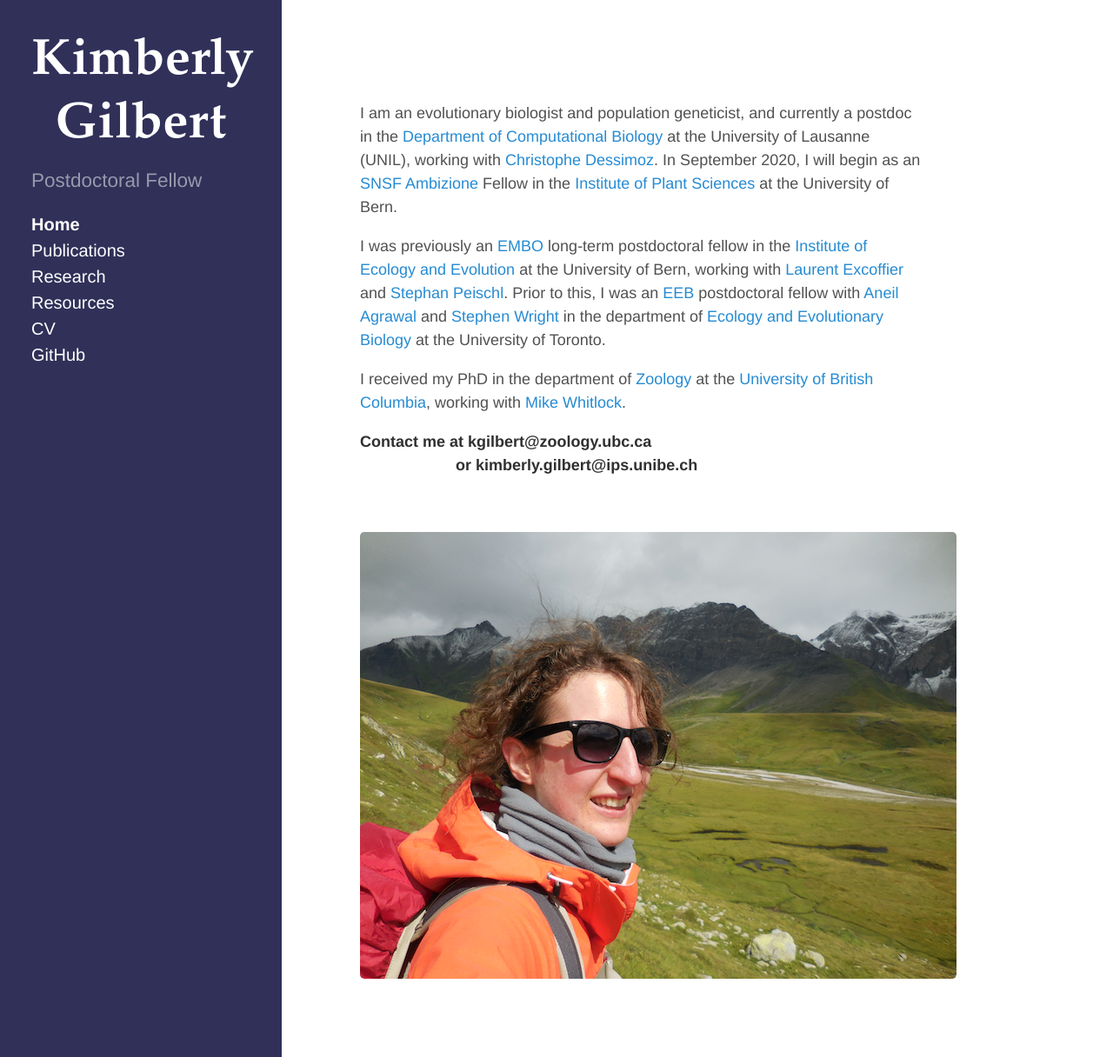
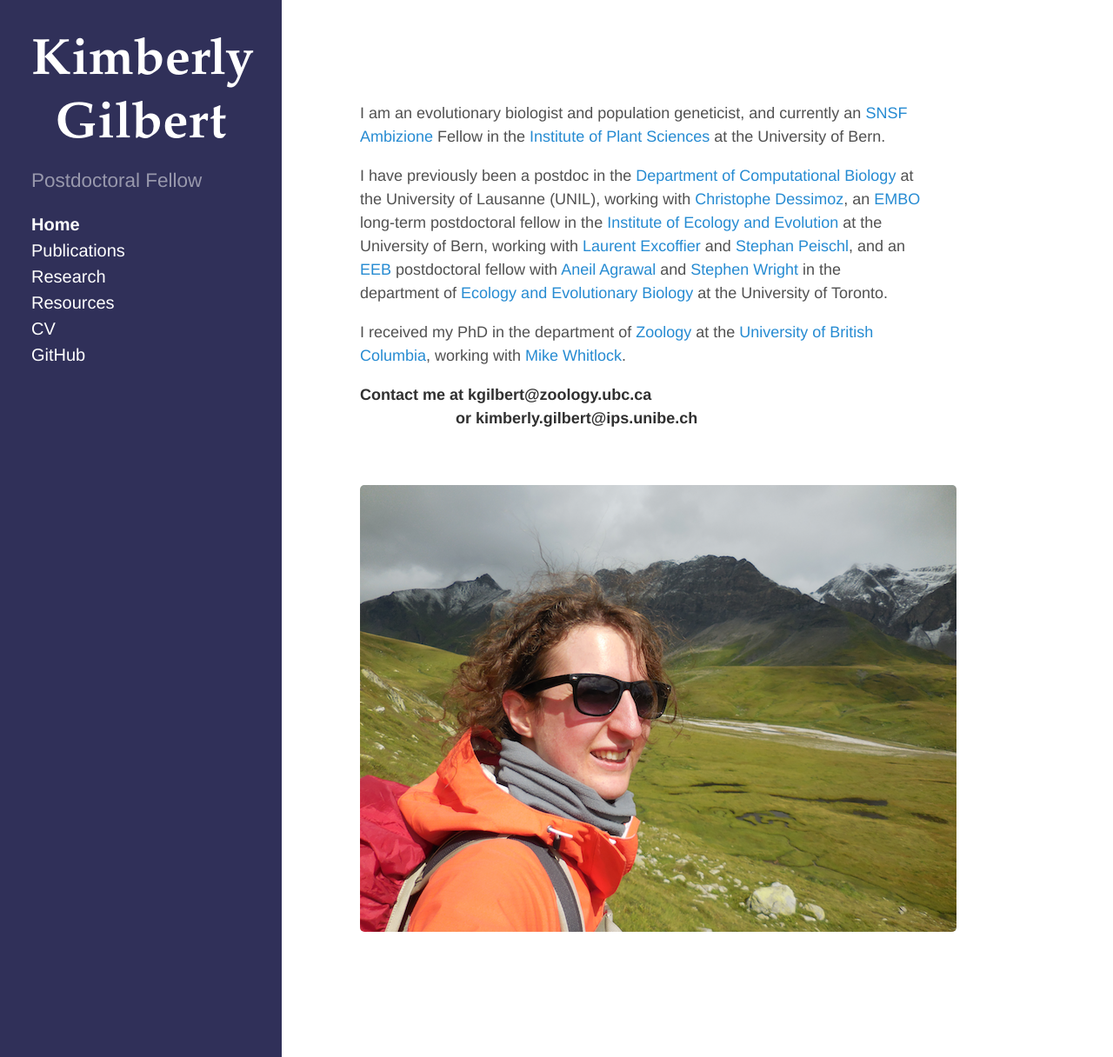
Before and after one commit to kjgilbert/kjgilbert.github.io, a Jekyll site: the page built from index.md, in a window 1280 px wide and 1216 px high. Shown: the whole window at 87% size. Built offline with Jekyll 4.4.1, drawn with Linux system fonts in a browser that asks for light colours; Markdown is read by kramdown in place of the engine named in the settings.

Commit message:
update description

```diff
--- a/index.md
+++ b/index.md
@@ -7,17 +7,20 @@ title: Home
 &nbsp;
 
 
-I am an evolutionary biologist and population geneticist, and currently a postdoc in the [Department of Computational Biology](https://www.unil.ch/dbc/en/home.html)
-at the University of Lausanne (UNIL), working with [Christophe Dessimoz](https://lab.dessimoz.org/).
-In September 2020, I will begin as an [SNSF Ambizione](http://www.snf.ch/en/funding/careers/ambizione/Pages/default.aspx)
-Fellow in the [Institute of Plant Sciences](http://www.ips.unibe.ch/) at the University of Bern.
+I am an evolutionary biologist and population geneticist, and currently an [SNSF Ambizione](http://www.snf.ch/en/funding/careers/ambizione/Pages/default.aspx)
+Fellow in the [Institute of Plant Sciences](http://www.ips.unibe.ch/)
+at the University of Bern.
 
-I was previously an [EMBO](http://www.embo.org/) long-term postdoctoral fellow in the [Institute of Ecology and Evolution](http://www.iee.unibe.ch/index_eng.html)
+I have previously been a postdoc in the [Department of Computational Biology](https://www.unil.ch/dbc/en/home.html)
+at the University of Lausanne (UNIL), working with [Christophe Dessimoz](https://lab.dessimoz.org/),
+an [EMBO](http://www.embo.org/)
+long-term postdoctoral fellow in the [Institute of Ecology and Evolution](http://www.iee.unibe.ch/index_eng.html)
 at the University of Bern, working with [Laurent Excoffier](http://www.cmpg.iee.unibe.ch/about_us/team/researchers/prof_dr_excoffier_laurent/index_eng.html)
-and [Stephan Peischl](http://www.bioinformatics.unibe.ch/about_us/staff/dr_peischl_stephan/index_eng.html).
-Prior to this, I was an [EEB](http://www.eeb.utoronto.ca/about-us/employment/postdocs.htm)
+and [Stephan Peischl](http://www.bioinformatics.unibe.ch/about_us/staff/dr_peischl_stephan/index_eng.html),
+and an [EEB](http://www.eeb.utoronto.ca/about-us/employment/postdocs.htm)
 postdoctoral fellow with [Aneil Agrawal](http://agrawal.eeb.utoronto.ca/)
-and [Stephen Wright](http://wright.eeb.utoronto.ca/) in the department of [Ecology and Evolutionary Biology](http://www.eeb.utoronto.ca/)
+and [Stephen Wright](http://wright.eeb.utoronto.ca/)
+in the department of [Ecology and Evolutionary Biology](http://www.eeb.utoronto.ca/)
 at the University of Toronto.
 
 I received my PhD in the department of [Zoology](http://www.zoology.ubc.ca/) at the [University of British Columbia](http://www.ubc.ca/), working with [Mike Whitlock](http://www.zoology.ubc.ca/person/whitlock).
```
